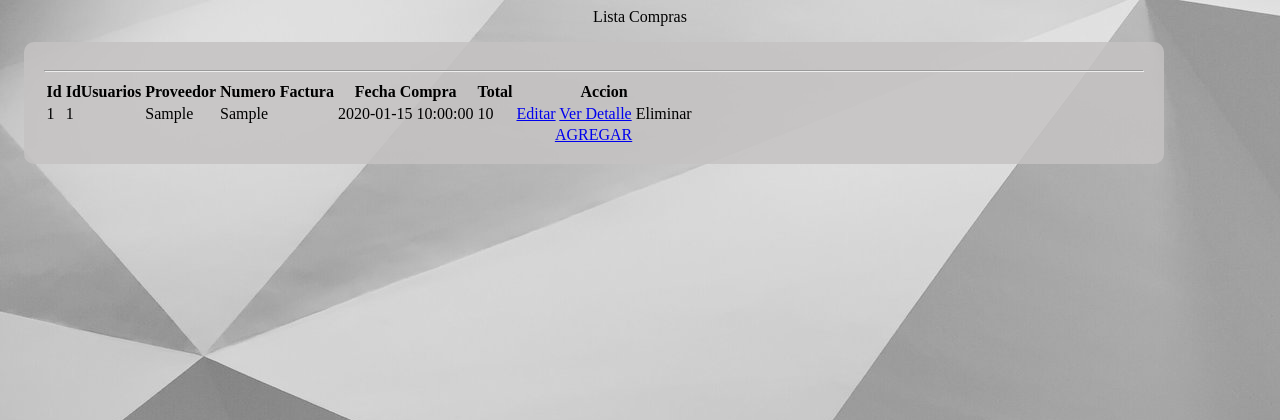
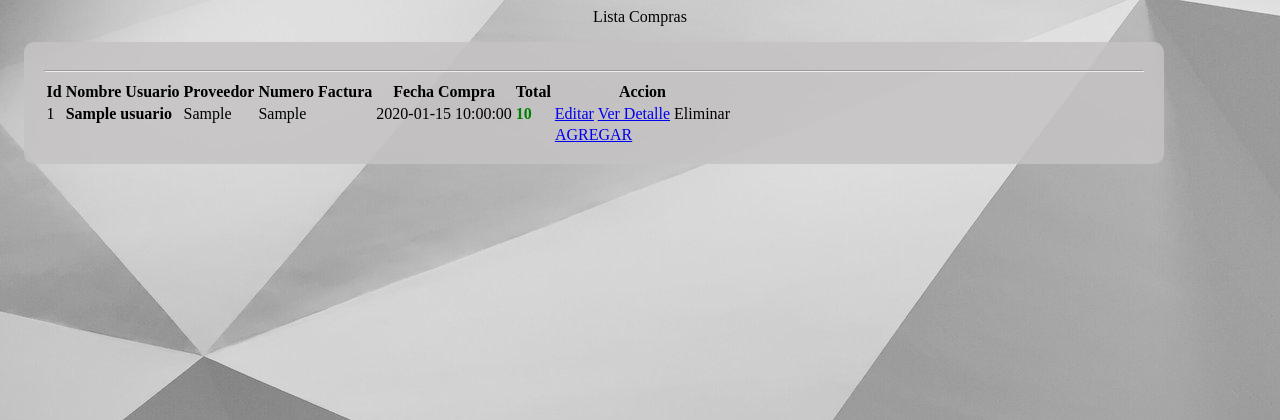
Before and after one commit to FarlyLondono/ProyectoSliceBlush, a PHP site: page /Vista/ListarCompras.php in a window 1280 px wide. Shown: the top 420 px of the page. Run offline with PHP 8.4, Linux system fonts and the light colour scheme; the visitor is signed in with stand-in values (Sample User, id 1); tables that the repository leaves empty or names only in its code hold one stand-in row (values such as "Sample post").

Commit message:
ajustes campo Nombreusuario listarCompra(crudcompra,compras,listarcompras

```diff
--- a/Modelo/CRUDcompras.php
+++ b/Modelo/CRUDcompras.php
@@ -9,14 +9,15 @@ public function __construct(){
 public function listarcompras(){
     $Db = Db::Conectar();
         $listacompras = [];
-        $Sql = $Db->query("SELECT f.idcompra,f.IdUsuarios,f.proveedor, f.numerofactura, f.fechacompra,sum(r.Total) as Totalcompra
-        FROM compras AS f INNER JOIN detallecompra AS r ON f.idcompra=r.idcompra GROUP BY r.idcompra");
+        $Sql = $Db->query("SELECT f.idcompra,f.IdUsuarios,f.proveedor, f.numerofactura, f.fechacompra,u.Nombre,sum(r.Total) as Totalcompra
+        FROM compras AS f INNER JOIN detallecompra AS r ON f.idcompra=r.idcompra INNER JOIN usuarios AS u ON f.IdUsuarios=u.IdUsuarios GROUP BY r.idcompra");
         //$Sql->bindValue('idcompra',$idcompra);
         $Sql->execute();
         foreach($Sql->fetchAll() as $compras){
             $C = new compras();
             $C->setidcompra($compras['idcompra']);
             $C->setIdUsuarios($compras['IdUsuarios']);
+            $C->setNombre($compras['Nombre']);
             $C->setproveedor($compras['proveedor']);
             $C->setnumerofactura($compras['numerofactura']);
             $C->setfechacompra($compras['fechacompra']);
--- a/Modelo/Compras.php
+++ b/Modelo/Compras.php
@@ -4,6 +4,7 @@ class compras{
 
 private $idcompra;
 private $IdUsuarios;
+private $Nombre;
 private $proveedor;
 private $numerofactura;
 private $fechacompra;
@@ -25,6 +26,12 @@ public function setIdUsuarios($IdUsuarios){
 }
 public function getIdUsuarios(){
     return $this->IdUsuarios;
+}
+public function setNombre($Nombre){
+    $this->Nombre = $Nombre;
+}
+public function getNombre(){
+    return $this->Nombre;
 }
 
 public function setproveedor($proveedor){
--- a/Vista/ListarCompras.php
+++ b/Vista/ListarCompras.php
@@ -59,7 +59,7 @@ function boton(idcompra) {
                 <hr>
                     <tr>
                         <th>Id</th>
-                        <th>IdUsuarios</th>
+                        <th>Nombre Usuario</th>
                         <th>Proveedor</th>
                         <th>Numero Factura</th>
                         <th>Fecha Compra</th>
@@ -71,11 +71,11 @@ function boton(idcompra) {
                     <?php foreach($listarcompras as $C){ ?>
                         <tr>
                         <td><?php echo $C->getidcompra()  ?></td>
-                        <td><?php echo $C->getIdUsuarios()  ?></td>
+                        <td><strong><?php echo $C->getNombre()  ?></strong></td>
                         <td><?php echo $C->getproveedor()  ?></td>
                         <td><?php echo $C->getnumerofactura()  ?></td>
                         <td><?php echo $C->getfechacompra()  ?></td>
-                        <td><?php echo $C->getTotal()  ?></td>
+                        <td><strong style="color:green;"><?php echo $C->getTotal()  ?></strong></td>
                         <td>
                         <?php
                         $sesion = $_SESSION["IdRol"];
```
